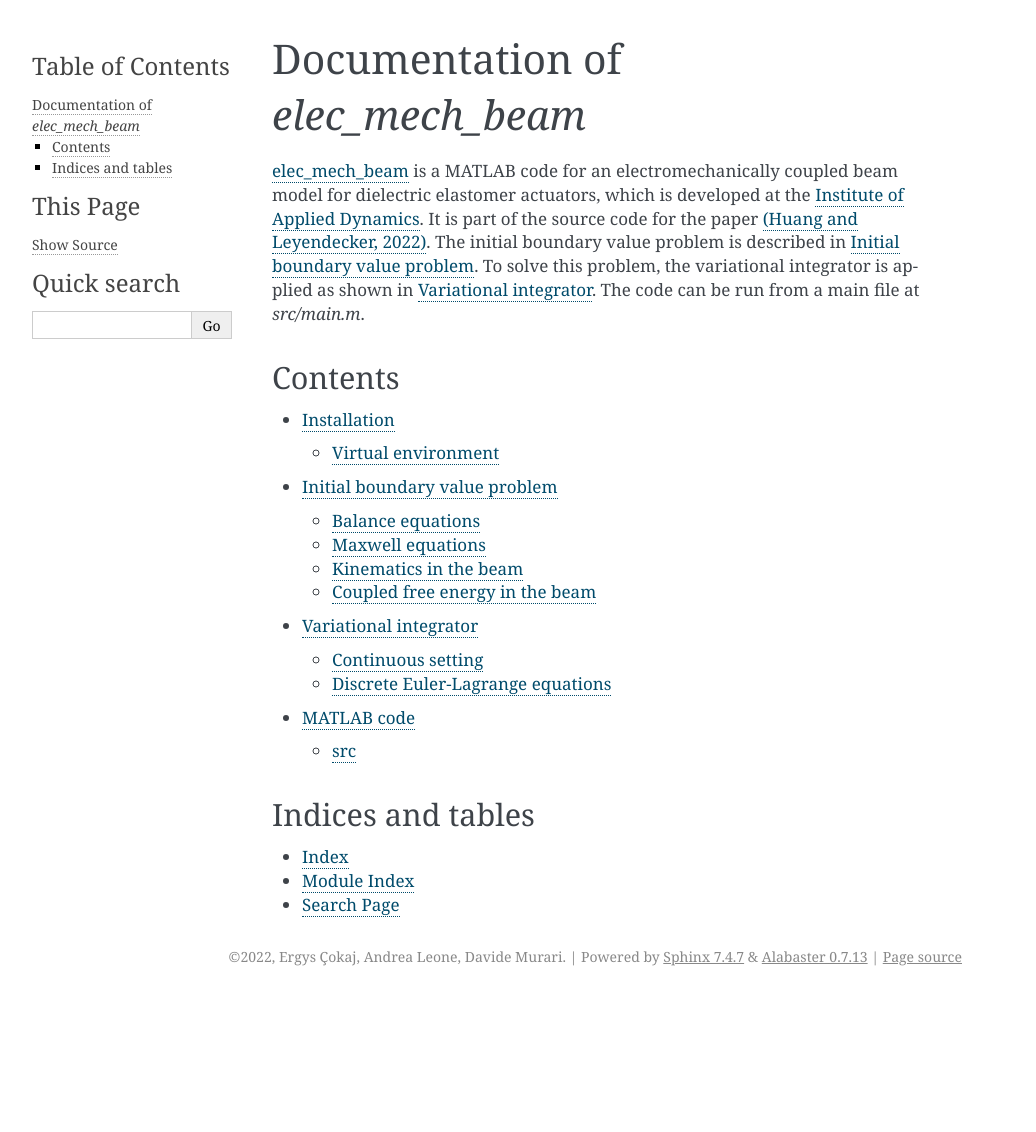
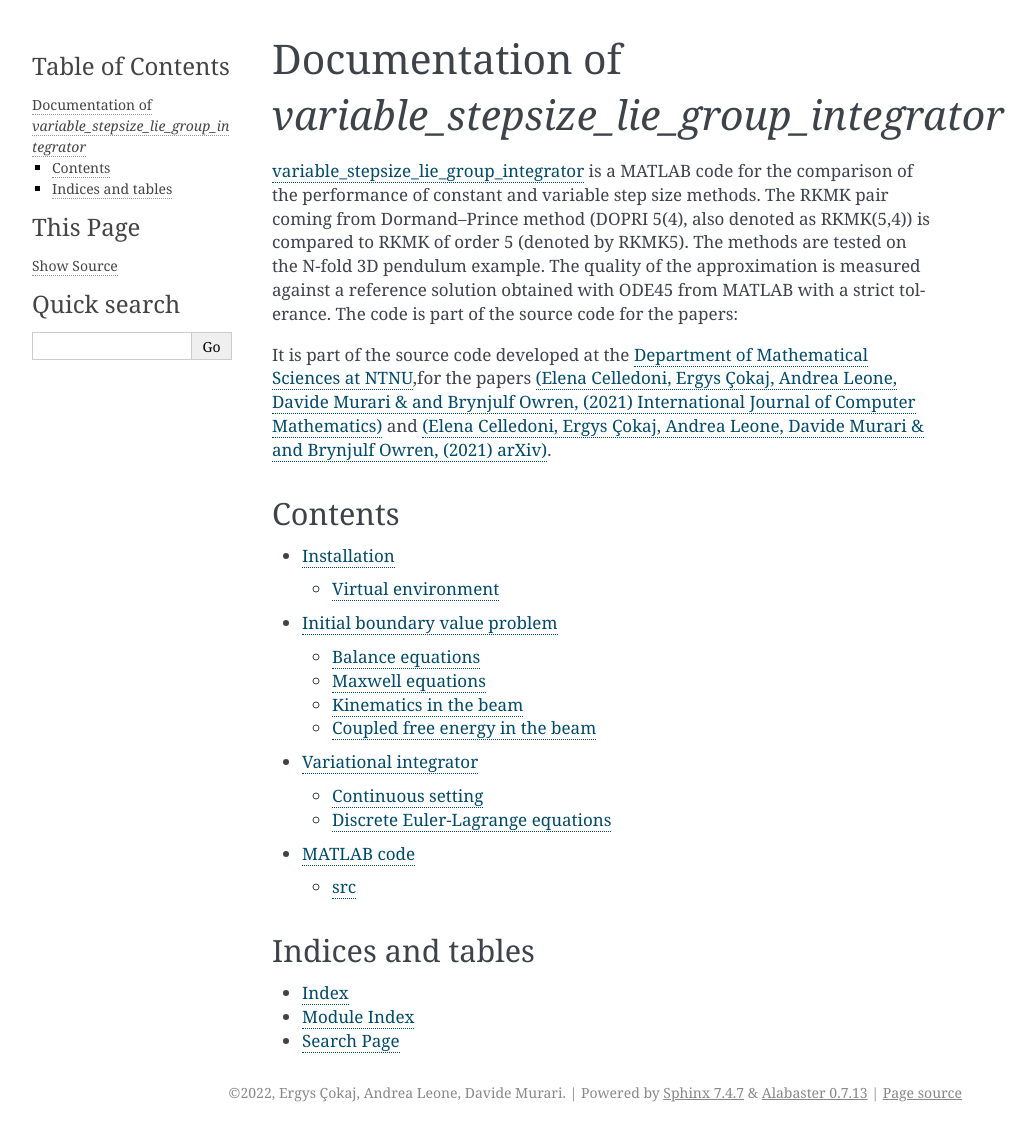
Before and after one commit to THREAD-3-2/variable_stepsize_lie_group_integrator, a Sphinx documentation site: the page built from docs/index.rst, in a window 1280 px wide. Shown: the whole page, without its empty margins (148-1184 px from the left). Built offline with Sphinx 7.4.7, drawn with Linux system fonts in a browser that asks for light colours; before the commit the page ends 996 px from its top, so only the background shows below that.

Commit message:
update index

```diff
--- a/docs/index.rst
+++ b/docs/index.rst
@@ -1,13 +1,17 @@
-========================================
- Documentation of `elec_mech_beam`
-========================================
+==========================================================
+ Documentation of `variable_stepsize_lie_group_integrator`
+==========================================================
 
-`elec_mech_beam <https://github.com/THREAD-3-2/elec_mech_beam>`_
-is a MATLAB code for an electromechanically coupled beam model for dielectric elastomer actuators, which is developed at
-the `Institute of Applied Dynamics <https://www.ltd.tf.fau.de/>`_.
-It is part of the source code for the paper `(Huang and Leyendecker, 2022) <https://dx.doi.org/10.1007/s00466-021-02115-0>`_.
-The initial boundary value problem is described in :ref:`Initial boundary value problem <ibvp>`. To solve this problem, the variational integrator is
-applied as shown in :ref:`Variational integrator <vi>`. The code can be run from a main file at `src/main.m`.
+`variable_stepsize_lie_group_integrator <https://github.com/THREAD-3-2/variable_stepsize_lie_group_integrator>`_
+is a MATLAB code for the comparison of the performance of constant and variable step size methods.
+The RKMK pair coming from Dormand–Prince method (DOPRI 5(4), also denoted as RKMK(5,4)) is compared to RKMK of order 5 (denoted by RKMK5).
+The methods are tested on the N-fold 3D pendulum example. The quality of the
+approximation is measured against a reference solution obtained with ODE45 from
+MATLAB with a strict tolerance. The code is part of the source code for the papers:
+
+
+It is part of the source code developed at the `Department of Mathematical Sciences at NTNU <https://www.ntnu.edu/imf>`_,for the papers `(Elena Celledoni, Ergys Çokaj, Andrea Leone, Davide Murari & and Brynjulf Owren, (2021) International Journal of Computer Mathematics) <https://doi.org/10.1080/00207160.2021.1966772>`_ and `(Elena Celledoni, Ergys Çokaj, Andrea Leone, Davide Murari & and Brynjulf Owren, (2021) arXiv) <https://doi.org/10.48550/arXiv.2109.12325>`_.
+
 
 Contents
 ========
```
